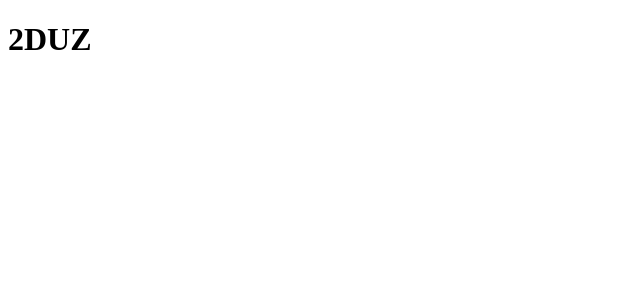
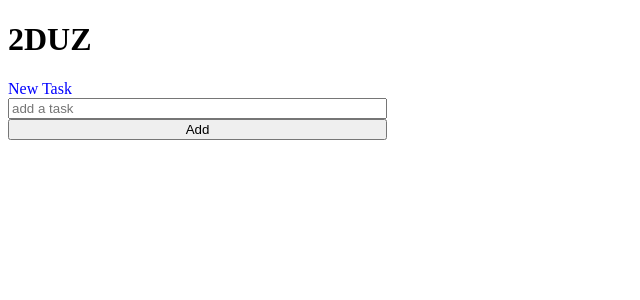
Before and after one commit to jsmartdev/react-todo, a React (Vite) app: page / in a window 1280 px wide. Shown: the top 300 px of the page, without its empty margins (0-640 px from the left). Built offline with nearby package versions, Linux system fonts and the light colour scheme.

Commit message:
arranged form in proper column

```diff
--- a/src/App.jsx
+++ b/src/App.jsx
@@ -1,13 +1,14 @@
-/* eslint-disable no-unused-vars */
 import React from 'react';
 import { Card } from './components/Card';
+import './index.css'
 
 function App() {
 
   return (
-    <>
+    <div>
       <Card />
-    </>
+    </div>
+
   )
 }
 
--- a/src/components/Card.jsx
+++ b/src/components/Card.jsx
@@ -1,11 +1,12 @@
-// eslint-disable-next-line no-unused-vars
 import React from 'react';
+import './TodoForm.jsx'
+import { TodoForm } from './TodoForm.jsx';
 
 export const Card = () => {
   return (
-    <div>
+    <>
       <h1>2DUZ</h1>
-    </div>
-
+      <TodoForm />
+    </>
   )
 }
--- /dev/null
+++ b/src/components/TodoForm.jsx
@@ -0,0 +1,18 @@
+import { useState} from 'react';
+
+export const TodoForm = () => {
+
+  const [ task, setTask ] = useState('');
+  return (
+    <form className='todo-form'>
+      <label htmlFor='todo-input'>New Task</label>
+      <input  id='todo-input'
+              value={task}
+              onChange={e => setTask(e.target.value)}
+              type='text'
+              placeholder='add a task'
+      />
+      <button>Add</button>
+    </form>
+  )
+}
--- a/src/index.css
+++ b/src/index.css
@@ -1,3 +1,8 @@
-@tailwind base;
-@tailwind components;
-@tailwind utilities;
+
+
+.todo-form {
+  display: flex;
+  flex-direction: column;
+  color: blue;
+  width: 30%;
+}
```
Also changed, not shown: src/components/TodoList.jsx (+7 -0 lines).
